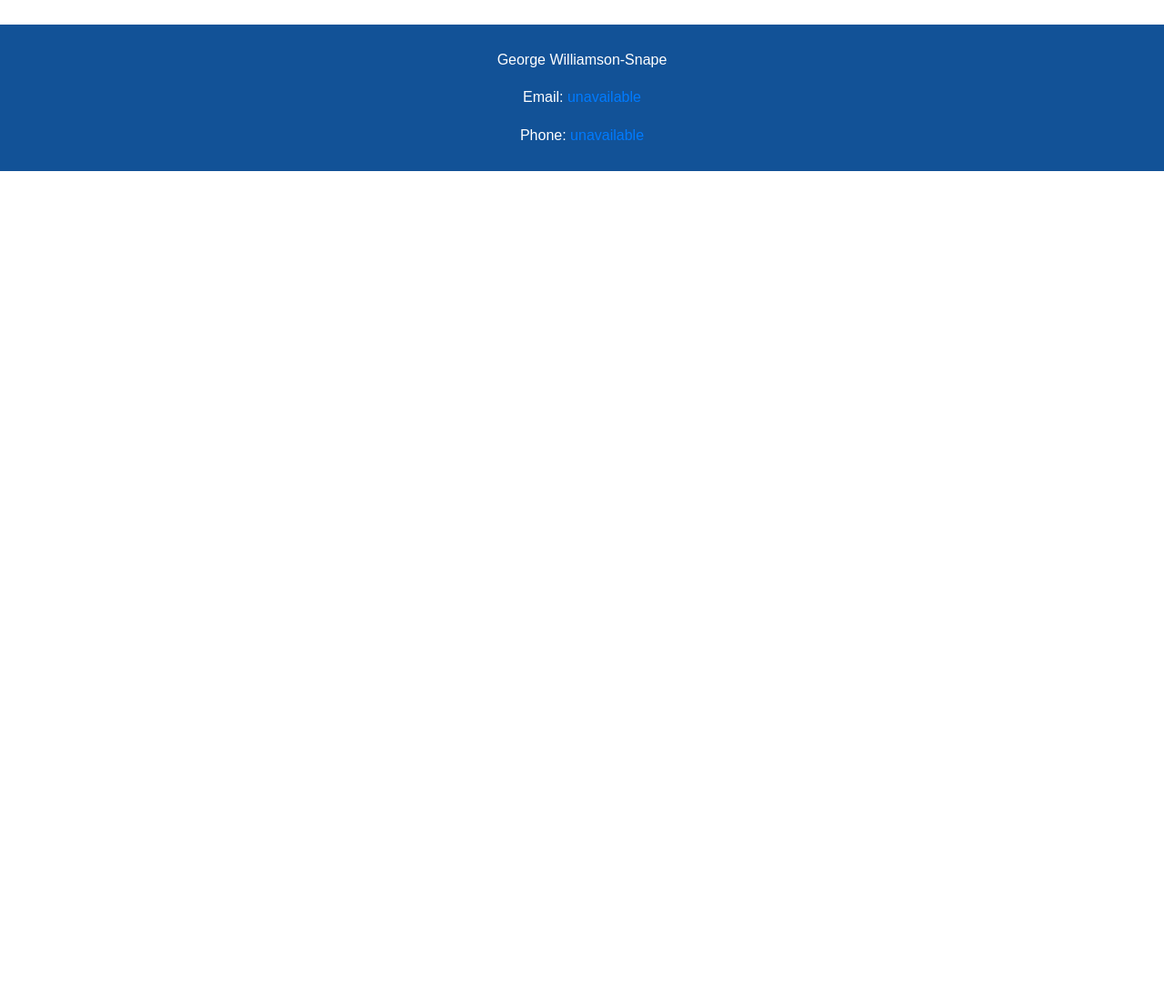
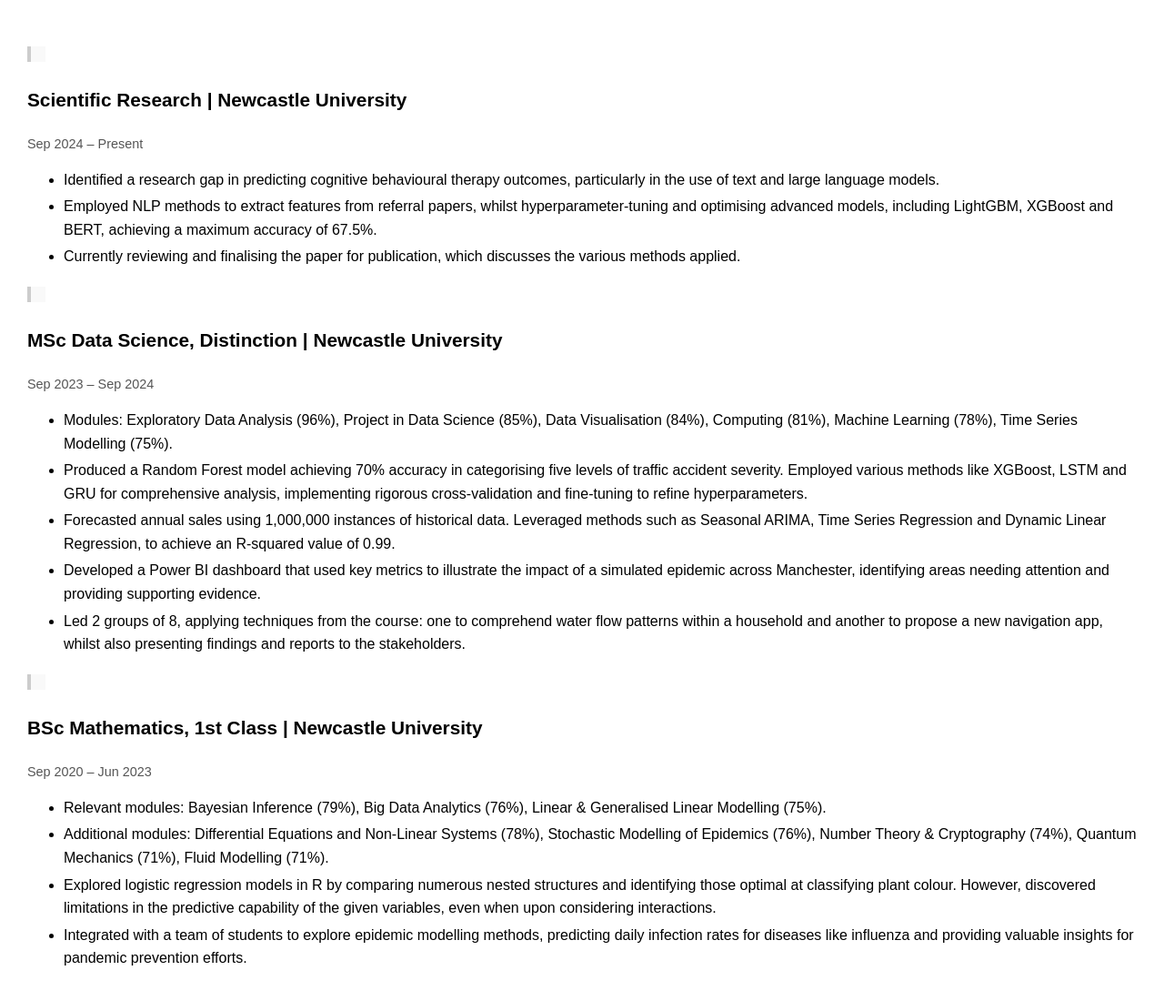
Before and after one commit to georgesnape01/georgesnape01.github.io, a plain HTML site: page portfolio-website/education.html in a window 1280 px wide. Shown: the part 652-1752 px from the top of the page at 91% size. Before the commit the page ends 840 px from the top, so only its background shows below. Drawn offline with Linux system fonts and the light colour scheme.

Commit message:
Update education.html

```diff
--- a/portfolio-website/education.html
+++ b/portfolio-website/education.html
@@ -26,6 +26,47 @@
         <img src="ncl_logo.png" alt="NCL Logo" style="width: 50%;">
     </section>
 
+    <section id="education">
+        <descbox>
+            <p class="job-title">Scientific Research | Newcastle University</p>
+            <p class="date">Sep 2024 – Present</p>
+            <div class="description">
+                <ul>
+                    <li>Identified a research gap in predicting cognitive behavioural therapy outcomes, particularly in the use of text and large language models.</li>
+                    <li>Employed NLP methods to extract features from referral papers, whilst hyperparameter-tuning and optimising advanced models, including LightGBM, XGBoost and BERT, achieving a maximum accuracy of 67.5%.</li>
+                    <li>Currently reviewing and finalising the paper for publication, which discusses the various methods applied.</li>
+                </ul>
+            </div>
+        </descbox>
+
+        <descbox>
+            <p class="job-title">MSc Data Science, Distinction | Newcastle University</p>
+            <p class="date">Sep 2023 – Sep 2024</p>
+            <div class="description">
+                <ul>
+                    <li>Modules: Exploratory Data Analysis (96%), Project in Data Science (85%), Data Visualisation (84%), Computing (81%), Machine Learning (78%), Time Series Modelling (75%).</li>
+                    <li>Produced a Random Forest model achieving 70% accuracy in categorising five levels of traffic accident severity. Employed various methods like XGBoost, LSTM and GRU for comprehensive analysis, implementing rigorous cross-validation and fine-tuning to refine hyperparameters.</li>
+                    <li>Forecasted annual sales using 1,000,000 instances of historical data. Leveraged methods such as Seasonal ARIMA, Time Series Regression and Dynamic Linear Regression, to achieve an R-squared value of 0.99.</li>
+                    <li>Developed a Power BI dashboard that used key metrics to illustrate the impact of a simulated epidemic across Manchester, identifying areas needing attention and providing supporting evidence.</li>
+                    <li>Led 2 groups of 8, applying techniques from the course: one to comprehend water flow patterns within a household and another to propose a new navigation app, whilst also presenting findings and reports to the stakeholders.</li>
+                </ul>
+            </div>
+        </descbox>
+
+        <descbox>
+            <p class="job-title">BSc Mathematics, 1st Class | Newcastle University</p>
+            <p class="date">Sep 2020 – Jun 2023</p>
+            <div class="description">
+                <ul>
+                    <li>Relevant modules: Bayesian Inference (79%), Big Data Analytics (76%), Linear & Generalised Linear Modelling (75%).</li>
+                    <li>Additional modules: Differential Equations and Non-Linear Systems (78%), Stochastic Modelling of Epidemics (76%), Number Theory & Cryptography (74%), Quantum Mechanics (71%), Fluid Modelling (71%).</li>
+                    <li>Explored logistic regression models in R by comparing numerous nested structures and identifying those optimal at classifying plant colour. However, discovered limitations in the predictive capability of the given variables, even when upon considering interactions.</li>
+                    <li>Integrated with a team of students to explore epidemic modelling methods, predicting daily infection rates for diseases like influenza and providing valuable insights for pandemic prevention efforts.</li>
+                </ul>
+            </div>
+        </descbox>
+    </section>
+
     <footer>
         <p>George Williamson-Snape</p>
         <p>Email: <a href="mailto:unavailable">unavailable</a></p> <!-- georgesnape01+tutoring@gmail.com -->
```
